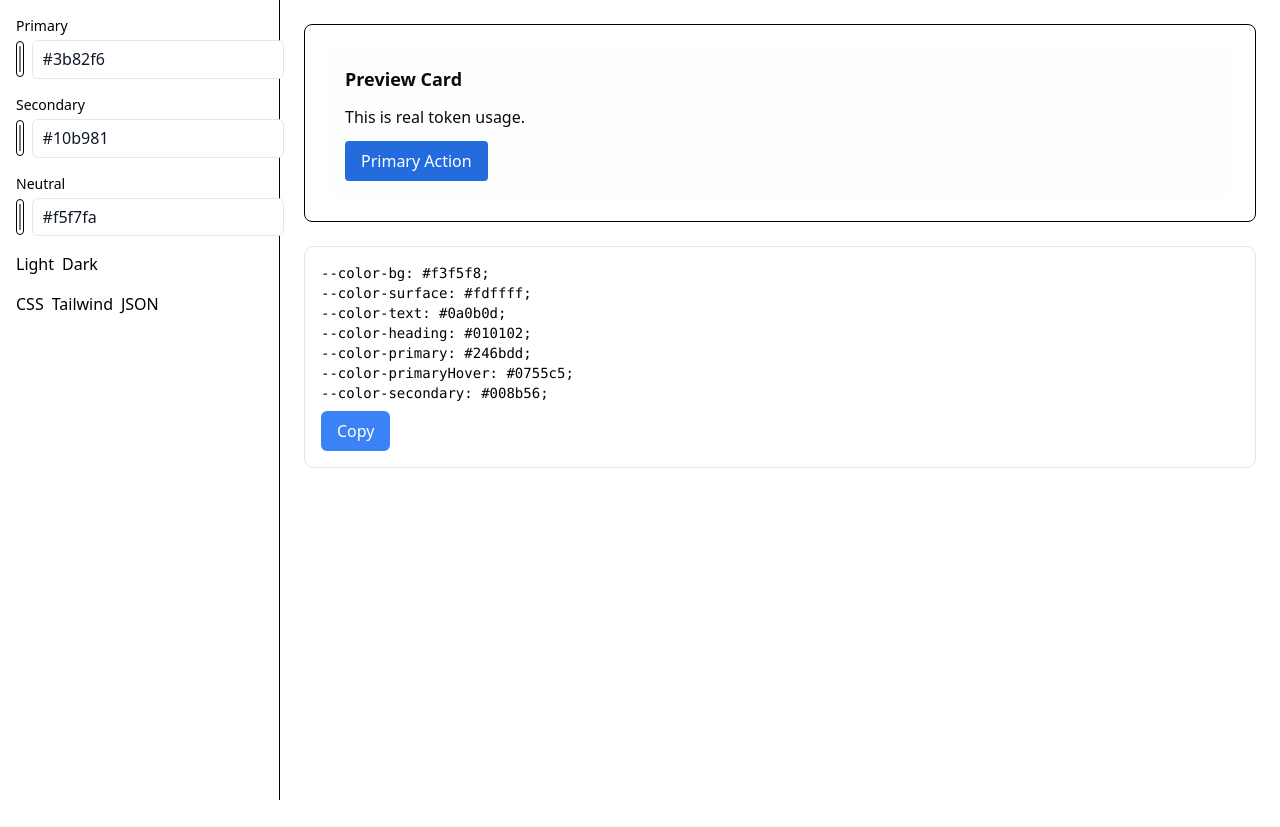
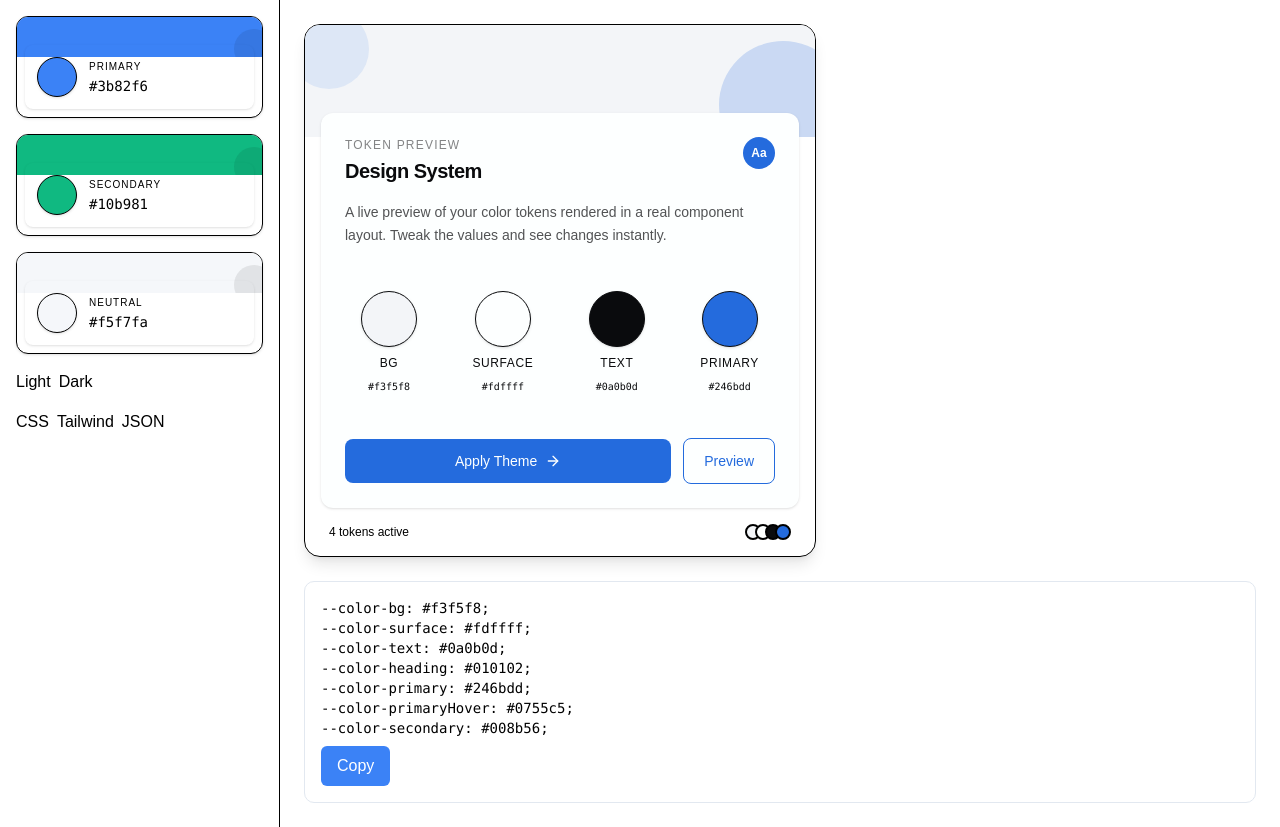
Before and after one commit to codewithshoaib-dev/Semantic-Token-Generator, a React (Vite) app: page / in a window 1280 px wide. Before the commit the page ends 800 px from the top, so only its background shows below. Built offline with nearby package versions, Linux system fonts and the light colour scheme.

Commit message:
Tried different UI styles

```diff
--- a/package.json
+++ b/package.json
@@ -16,6 +16,7 @@
   "dependencies": {
     "@tailwindcss/vite": "^4.1.18",
     "culori": "^4.0.2",
+    "lucide-react": "^0.564.0",
     "react": "^19.2.0",
     "react-dom": "^19.2.0",
     "tailwindcss": "^4.1.18"
--- a/src/index.css
+++ b/src/index.css
@@ -44,3 +44,87 @@
   gap: 0.5rem;
   align-items: center;
 }
+
+
+
+body {
+  font-family: Arial, Helvetica, sans-serif;
+}
+
+@layer utilities {
+  .text-balance {
+    text-wrap: balance;
+  }
+}
+
+@layer base {
+  :root {
+    --background: 0 0% 100%;
+    --foreground: 0 0% 3.9%;
+    --card: 0 0% 100%;
+    --card-foreground: 0 0% 3.9%;
+    --popover: 0 0% 100%;
+    --popover-foreground: 0 0% 3.9%;
+    --primary: 0 0% 9%;
+    --primary-foreground: 0 0% 98%;
+    --secondary: 0 0% 96.1%;
+    --secondary-foreground: 0 0% 9%;
+    --muted: 0 0% 96.1%;
+    --muted-foreground: 0 0% 45.1%;
+    --accent: 0 0% 96.1%;
+    --accent-foreground: 0 0% 9%;
+    --destructive: 0 84.2% 60.2%;
+    --destructive-foreground: 0 0% 98%;
+    --border: 0 0% 89.8%;
+    --input: 0 0% 89.8%;
+    --ring: 0 0% 3.9%;
+    --chart-1: 12 76% 61%;
+    --chart-2: 173 58% 39%;
+    --chart-3: 197 37% 24%;
+    --chart-4: 43 74% 66%;
+    --chart-5: 27 87% 67%;
+    --radius: 0.5rem;
+    --sidebar-background: 0 0% 98%;
+    --sidebar-foreground: 240 5.3% 26.1%;
+    --sidebar-primary: 240 5.9% 10%;
+    --sidebar-primary-foreground: 0 0% 98%;
+    --sidebar-accent: 240 4.8% 95.9%;
+    --sidebar-accent-foreground: 240 5.9% 10%;
+    --sidebar-border: 220 13% 91%;
+    --sidebar-ring: 217.2 91.2% 59.8%;
+  }
+  .dark {
+    --background: 0 0% 3.9%;
+    --foreground: 0 0% 98%;
+    --card: 0 0% 3.9%;
+    --card-foreground: 0 0% 98%;
+    --popover: 0 0% 3.9%;
+    --popover-foreground: 0 0% 98%;
+    --primary: 0 0% 98%;
+    --primary-foreground: 0 0% 9%;
+    --secondary: 0 0% 14.9%;
+    --secondary-foreground: 0 0% 98%;
+    --muted: 0 0% 14.9%;
+    --muted-foreground: 0 0% 63.9%;
+    --accent: 0 0% 14.9%;
+    --accent-foreground: 0 0% 98%;
+    --destructive: 0 62.8% 30.6%;
+    --destructive-foreground: 0 0% 98%;
+    --border: 0 0% 14.9%;
+    --input: 0 0% 14.9%;
+    --ring: 0 0% 83.1%;
+    --chart-1: 220 70% 50%;
+    --chart-2: 160 60% 45%;
+    --chart-3: 30 80% 55%;
+    --chart-4: 280 65% 60%;
+    --chart-5: 340 75% 55%;
+    --sidebar-background: 240 5.9% 10%;
+    --sidebar-foreground: 240 4.8% 95.9%;
+    --sidebar-primary: 224.3 76.3% 48%;
+    --sidebar-primary-foreground: 0 0% 100%;
+    --sidebar-accent: 240 3.7% 15.9%;
+    --sidebar-accent-foreground: 240 4.8% 95.9%;
+    --sidebar-border: 240 3.7% 15.9%;
+    --sidebar-ring: 217.2 91.2% 59.8%;
+  }
+}
--- a/src/pages/ColorInput.tsx
+++ b/src/pages/ColorInput.tsx
@@ -1,3 +1,5 @@
+"use client"
+
 type Props = {
   label: string
   value: string
@@ -19,24 +21,47 @@ export function ColorInput({ label, value, onChange }: Props) {
   }
 
   return (
-    <div className="ui-field">
-      <label className="text-sm font-medium">{label}</label>
+    <div className="group overflow-hidden rounded-xl border border-border bg-card shadow-sm transition-shadow hover:shadow-md">
+      {/* Colored header strip — mirrors PreviewCard's header */}
+      <div
+        className="relative h-10 overflow-hidden"
+        style={{ background: value }}
+      >
+        <div
+          className="absolute -right-3 -bottom-3 h-10 w-10 rounded-full opacity-20"
+          style={{ background: value, filter: "brightness(0.6)" }}
+        />
+      </div>
 
-      <div className="ui-input-row">
+      {/* Inner content panel — card-in-card like PreviewCard */}
+      <div className="relative -mt-3 mx-2 mb-2 flex items-center gap-3 rounded-lg bg-card p-3 shadow-sm">
+        {/* Circular swatch — matches PreviewCard's ColorSwatch */}
+        <div className="relative flex-shrink-0">
           <input
             type="color"
             value={value}
             onChange={handlePicker}
-          className="h-9 w-9 border rounded"
+            className="absolute inset-0 h-full w-full cursor-pointer opacity-0"
+            aria-label={`Pick ${label} color`}
           />
+          <div
+            className="h-10 w-10 rounded-full border border-border shadow-sm transition-transform hover:scale-110"
+            style={{ background: value }}
+          />
+        </div>
 
+        <div className="flex min-w-0 flex-1 flex-col gap-0.5">
+          <span className="text-[10px] font-medium uppercase tracking-widest text-muted-foreground/60">
+            {label}
+          </span>
           <input
             type="text"
             value={value}
             onChange={handleText}
-          className="ui-input flex-1"
             spellCheck={false}
+            className="min-w-0 bg-transparent font-mono text-sm font-medium text-card-foreground outline-none placeholder:text-muted-foreground/40"
           />
+        </div>
       </div>
     </div>
   )
--- a/src/pages/PreviewCard.tsx
+++ b/src/pages/PreviewCard.tsx
@@ -1,5 +1,27 @@
+
+import { ArrowRight } from "lucide-react"
+
 type Props = {
   tokens: Record<string, string>
+}
+
+function ColorSwatch({ color, label }: { color: string; label: string }) {
+  return (
+    <div className="flex flex-col items-center gap-2">
+      <div
+        className="h-14 w-14 rounded-full border border-border shadow-sm transition-transform hover:scale-110"
+        style={{ background: color }}
+        role="img"
+        aria-label={`${label} color swatch: ${color}`}
+      />
+      <span className="text-xs font-medium uppercase tracking-wider text-muted-foreground">
+        {label}
+      </span>
+      <span className="font-mono text-[10px] text-muted-foreground/70">
+        {color}
+      </span>
+    </div>
+  )
 }
 
 export function PreviewCard({ tokens }: Props) {
@@ -11,22 +33,104 @@ export function PreviewCard({ tokens }: Props) {
   } as React.CSSProperties
 
   return (
-    <div style={style} className="p-6 rounded-lg border">
+    <div style={style} className="w-full max-w-lg">
+      <div className="overflow-hidden rounded-2xl border border-border bg-card shadow-lg">
+        {/* Header strip */}
         <div
+          className="relative h-28 overflow-hidden"
+          style={{ background: "var(--color-bg)" }}
+        >
+          <div
+            className="absolute -bottom-8 -right-8 h-32 w-32 rounded-full opacity-20"
+            style={{ background: "var(--color-primary)" }}
+          />
+          <div
+            className="absolute -top-4 -left-4 h-20 w-20 rounded-full opacity-10"
+            style={{ background: "var(--color-primary)" }}
+          />
+        </div>
+
+        {/* Content */}
+        <div
+          className="relative -mt-6 mx-4 rounded-xl p-6 shadow-sm"
           style={{
             background: "var(--color-surface)",
             color: "var(--color-text)"
           }}
-        className="p-4 rounded space-y-3"
         >
-        <h3 className="text-lg font-semibold">Preview Card</h3>
-        <p>This is real token usage.</p>
+          <div className="mb-4 flex items-start justify-between">
+            <div>
+              <p className="mb-1 text-xs font-medium uppercase tracking-widest opacity-50">
+                Token Preview
+              </p>
+              <h3 className="text-xl font-semibold tracking-tight text-balance">
+                Design System
+              </h3>
+            </div>
+            <div
+              className="flex h-8 w-8 items-center justify-center rounded-full"
+              style={{
+                background: "var(--color-primary)",
+                color: "var(--color-surface)"
+              }}
+            >
+              <span className="text-xs font-bold">Aa</span>
+            </div>
+          </div>
+
+          <p className="mb-6 text-sm leading-relaxed opacity-70">
+            A live preview of your color tokens rendered in a real component
+            layout. Tweak the values and see changes instantly.
+          </p>
+
+          {/* Swatches */}
+          <div className="mb-6 flex items-center justify-between rounded-xl bg-background/50 px-4 py-5">
+            <ColorSwatch color={tokens.bg} label="BG" />
+            <ColorSwatch color={tokens.surface} label="Surface" />
+            <ColorSwatch color={tokens.text} label="Text" />
+            <ColorSwatch color={tokens.primary} label="Primary" />
+          </div>
+
+          {/* Action row */}
+          <div className="flex items-center gap-3">
             <button
-          style={{ background: "var(--color-primary)", color: "white" }}
-          className="px-4 py-2 rounded"
+              className="group flex flex-1 items-center justify-center gap-2 rounded-lg px-5 py-3 text-sm font-medium transition-all hover:opacity-90 active:scale-[0.98]"
+              style={{
+                background: "var(--color-primary)",
+                color: "var(--color-surface)"
+              }}
             >
-          Primary Action
+              Apply Theme
+              <ArrowRight className="h-4 w-4 transition-transform group-hover:translate-x-0.5" />
             </button>
+            <button
+              className="flex items-center justify-center rounded-lg border px-5 py-3 text-sm font-medium transition-all hover:opacity-80 active:scale-[0.98]"
+              style={{
+                borderColor: "var(--color-primary)",
+                color: "var(--color-primary)",
+                background: "transparent"
+              }}
+            >
+              Preview
+            </button>
+          </div>
+        </div>
+
+        {/* Footer */}
+        <div className="flex items-center justify-between px-6 py-4">
+          <span className="text-xs text-muted-foreground">4 tokens active</span>
+          <div className="flex -space-x-1.5">
+            {[tokens.bg, tokens.surface, tokens.text, tokens.primary].map(
+              (c, i) => (
+                <div
+                  key={i}
+                  className="h-4 w-4 rounded-full border-2 border-card"
+                  style={{ background: c }}
+                />
+              )
+            )}
+          </div>
+        </div>
       </div>
     </div>
   )
```
Also changed, not shown: 1 other file (tests, documents, lock files or other folders). Lines whose indentation alone changed are shown as unchanged.
